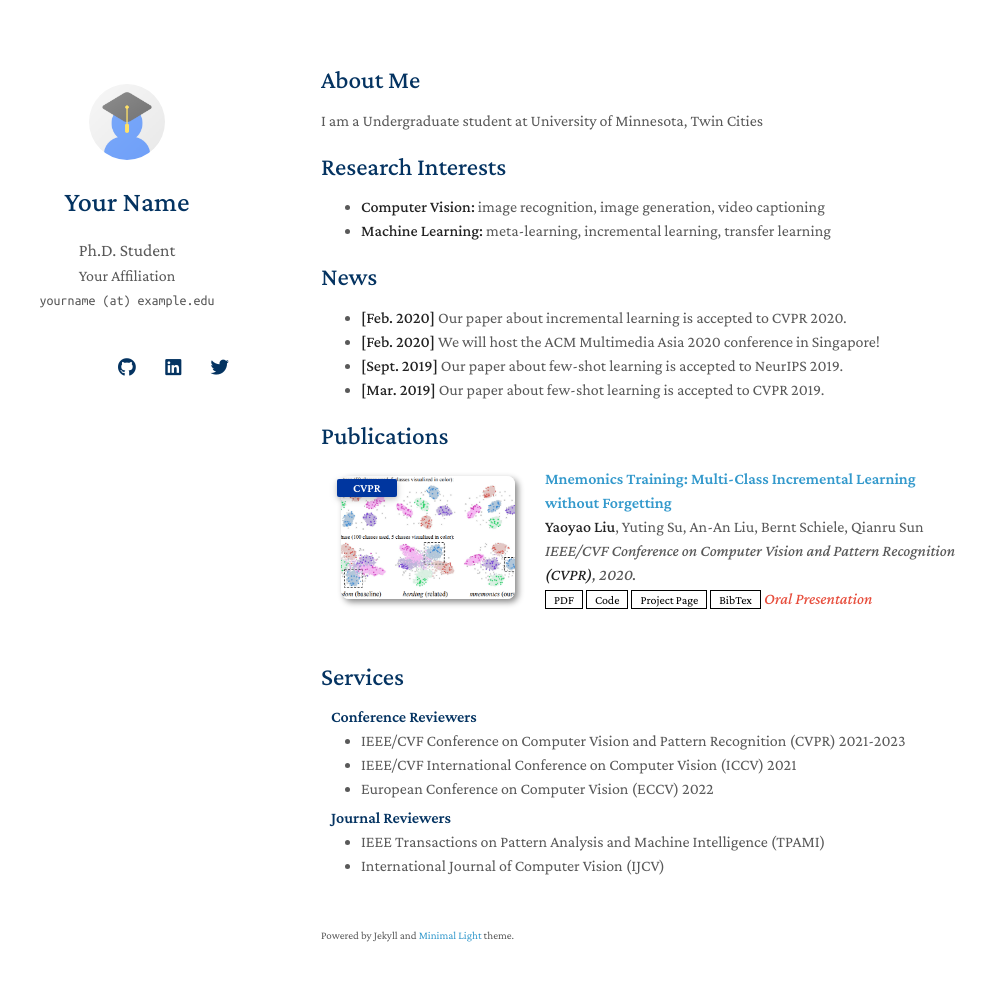
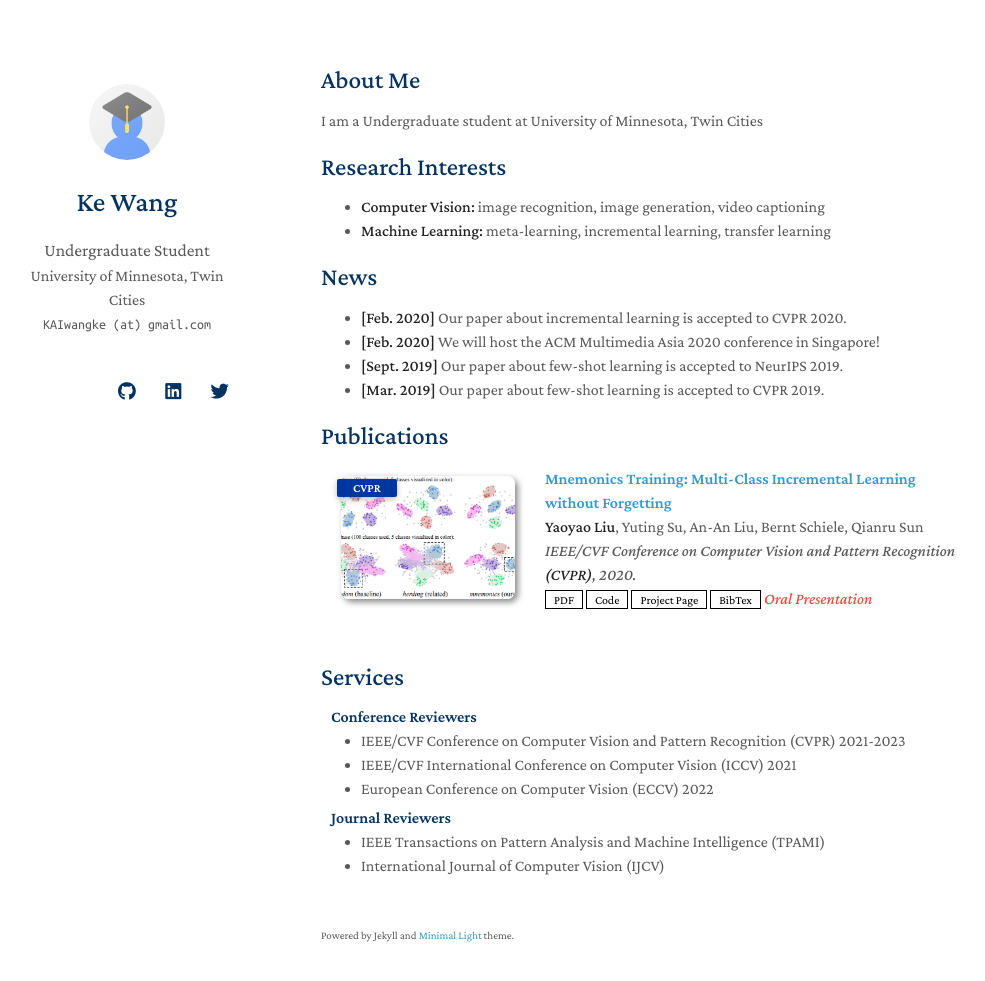
Before and after one commit to KeWang0001/KeWang0001.github.io, a Jekyll site: the page built from index.md, in a window 1280 px wide and 1016 px high. Shown: the top 981 px of the window, without its empty margins (149-1134 px from the left). Built offline with Jekyll 4.4.1, drawn with Linux system fonts in a browser that asks for light colours; nearby versions of some CDN libraries; a style sheet for code colours, icons or effects is not loaded; our own code applies the rules of GitHub Pages for plain Markdown files.

Commit message:
Update _config.yml

```diff
--- a/_config.yml
+++ b/_config.yml
@@ -1,8 +1,8 @@
 # Basic Information
-title: Your Name
-position: Ph.D. Student
-affiliation: Your Affiliation
-email: yourname (at) example.edu
+title: Ke Wang
+position: Undergraduate Student
+affiliation: University of Minnesota, Twin Cities
+email: KAIwangke (at) gmail.com
 
 # Search Engine Optimization (SEO)
 # The following information is used to improve the website traffic from search engines, e.g., Google.
```
